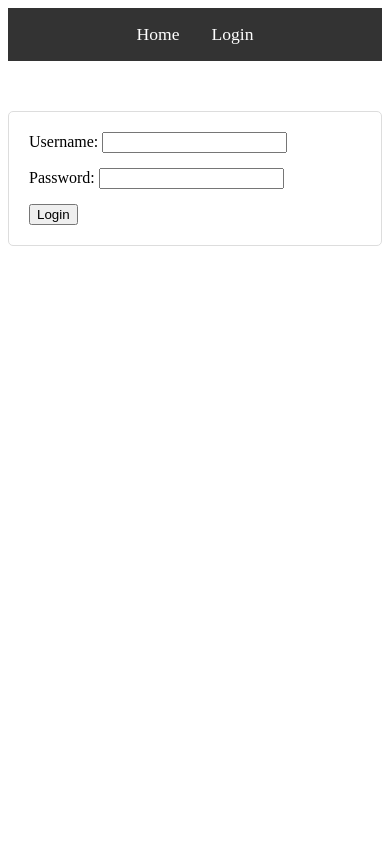
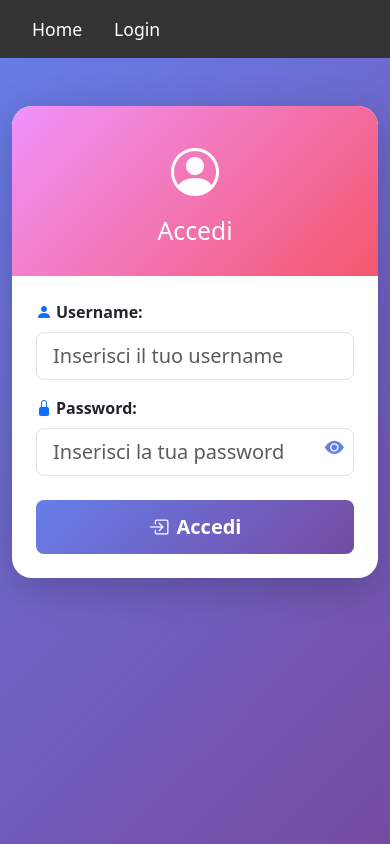
Before and after one commit to federicomaniglio/Calcetto, a PHP site: page /login.php in a window 390 px wide. Run offline with PHP 8.4, Linux system fonts and the light colour scheme.

Commit message:
Enhance booking and login functionalities
- Add sorting by booking date in `campi.php` and `profilo.php` queries.
- Introduce responsive and styled login form using Bootstrap in `login.php`.
- Refine booking links and logout button styling in `profilo.php` with `style.css` updates.
- Enhance user interface with improved spacing, hover effects, and layout adjustments.

```diff
--- a/campi.php
+++ b/campi.php
@@ -16,7 +16,7 @@ if (!$campo) {
 // Recupera TUTTE le prenotazioni per questo campo
 $stmt = $pdo->prepare("SELECT prenotazioni.*, utenti.username FROM prenotazioni
                        INNER JOIN utenti ON prenotazioni.id_utente = utenti.id
-                       WHERE prenotazioni.id_campo = :id_campo");
+                       WHERE prenotazioni.id_campo = :id_campo ORDER BY prenotazioni.data_prenotazione");
 $stmt->execute(["id_campo" => $_GET['id_campo']]);
 $prenotazioni = $stmt->fetchAll();
 
--- a/login.php
+++ b/login.php
@@ -35,27 +35,118 @@ if (!empty($_POST)) {
           content="width=device-width, user-scalable=no, initial-scale=1.0, maximum-scale=1.0, minimum-scale=1.0">
     <meta http-equiv="X-UA-Compatible" content="ie=edge">
     <title><?= $title ?></title>
+    <link href="https://cdn.jsdelivr.net/npm/bootstrap@5.3.0/dist/css/bootstrap.min.css" rel="stylesheet">
+    <link rel="stylesheet" href="https://cdn.jsdelivr.net/npm/bootstrap-icons@1.10.0/font/bootstrap-icons.css">
     <link rel="stylesheet" href="style.css">
+    <style>
+        body {
+            background: linear-gradient(135deg, #667eea 0%, #764ba2 100%);
+            min-height: 100vh;
+        }
+
+        .login-card {
+            background: white;
+            border-radius: 20px;
+            box-shadow: 0 10px 40px rgba(0,0,0,0.2);
+        }
+
+        .login-header {
+            background: linear-gradient(135deg, #f093fb 0%, #f5576c 100%);
+            color: white;
+            padding: 30px;
+            border-radius: 20px 20px 0 0;
+            text-align: center;
+        }
+
+        .btn-primary {
+            background: linear-gradient(135deg, #667eea 0%, #764ba2 100%);
+            border: none;
+            padding: 12px;
+            font-weight: bold;
+            transition: transform 0.2s;
+        }
+
+        .btn-primary:hover {
+            transform: translateY(-2px);
+            box-shadow: 0 5px 15px rgba(0,0,0,0.3);
+        }
+
+        .password-toggle {
+            position: absolute;
+            right: 10px;
+            top: 38px;
+            cursor: pointer;
+            color: #667eea;
+            font-size: 1.2rem;
+        }
+
+        .form-control:focus {
+            border-color: #667eea;
+            box-shadow: 0 0 0 0.2rem rgba(102, 126, 234, 0.25);
+        }
+    </style>
 </head>
 <body>
 <?php include 'navigation.php'; ?>
-<div class="container">
+<div class="container mt-5">
+    <div class="row justify-content-center">
+        <div class="col-md-6 col-lg-4">
+            <div class="card login-card border-0">
+                <div class="login-header">
+                    <i class="bi bi-person-circle" style="font-size: 3rem;"></i>
+                    <h2 class="mt-2 mb-0">Accedi</h2>
+                </div>
+                <div class="card-body p-4">
+                    <?php if ($errore): ?>
+                        <div class="alert alert-danger alert-dismissible fade show" role="alert">
+                            <i class="bi bi-exclamation-triangle-fill me-2"></i>
+                            <?= htmlspecialchars($errore) ?>
+                            <button type="button" class="btn-close" data-bs-dismiss="alert"></button>
+                        </div>
+                    <?php endif; ?>
 
-    <form method="post" class="login-form">
-        <div class="form-group">
-            <label for="username">Username:</label>
-            <input type="text" id="username" name="username" class="form-control" required>
+                    <form method="post">
+                        <div class="mb-3">
+                            <label for="username" class="form-label fw-bold">
+                                <i class="bi bi-person-fill text-primary me-1"></i>Username:
+                            </label>
+                            <input type="text" id="username" name="username" class="form-control form-control-lg" placeholder="Inserisci il tuo username" required>
+                        </div>
+                        <div class="mb-4 position-relative">
+                            <label for="password" class="form-label fw-bold">
+                                <i class="bi bi-lock-fill text-primary me-1"></i>Password:
+                            </label>
+                            <input type="password" id="password" name="password" class="form-control form-control-lg" placeholder="Inserisci la tua password" required>
+                            <i class="bi bi-eye-fill password-toggle" id="togglePassword" onclick="togglePasswordVisibility()"></i>
+                        </div>
+                        <div class="d-grid">
+                            <button type="submit" class="btn btn-primary btn-lg">
+                                <i class="bi bi-box-arrow-in-right me-2"></i>Accedi
+                            </button>
+                        </div>
+                    </form>
+                </div>
+            </div>
         </div>
-        <div class="form-group">
-            <label for="password">Password:</label>
-            <input type="password" id="password" name="password" class="form-control" required>
-        </div>
-        <button type="submit" class="btn btn-primary">Login</button>
-        <?php if ($errore): ?>
-            <div class="error"><?= htmlspecialchars($errore) ?></div>
-        <?php endif; ?>
-    </form>
+    </div>
+</div>
 
-</div>
+<script src="https://cdn.jsdelivr.net/npm/bootstrap@5.3.0/dist/js/bootstrap.bundle.min.js"></script>
+<script>
+function togglePasswordVisibility() {
+    var passwordField = document.getElementById('password');
+    var toggleIcon = document.getElementById('togglePassword');
+
+    if (passwordField.type === 'password') {
+        passwordField.type = 'text';
+        toggleIcon.classList.remove('bi-eye-fill');
+        toggleIcon.classList.add('bi-eye-slash-fill');
+    } else {
+        passwordField.type = 'password';
+        toggleIcon.classList.remove('bi-eye-slash-fill');
+        toggleIcon.classList.add('bi-eye-fill');
+    }
+}
+</script>
 </body>
 </html>
--- a/style.css
+++ b/style.css
@@ -62,9 +62,27 @@ div.prenotazioni {
 
 .profilo ul {
     list-style-type: none;
-    padding-left: 0;
+    padding: 0;
+    margin-top: 0px;
 }
 
 .singola-prenotazione{
     padding-top: 10px;
 }
+
+a.prenotazione-link{
+    text-decoration: none;
+    color: #007bff;
+}
+
+a.prenotazione-link:hover {
+    text-decoration: underline;
+    color: #003d7a;
+}
+
+h4{
+    text-align: center;
+    padding-top: 50px ;
+    padding-bottom: 0;
+    margin-bottom: 0;
+}
```
Also changed, not shown: profilo.php (+8 -7 lines).
